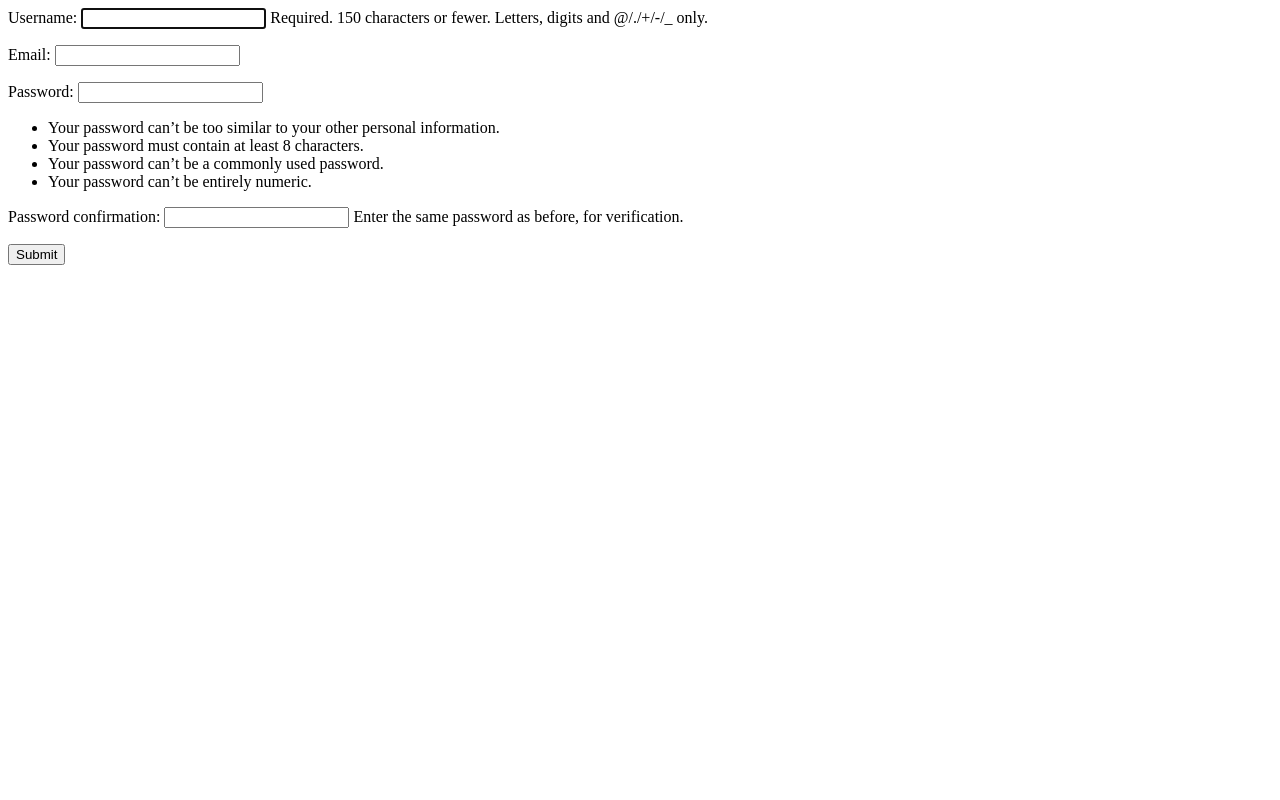
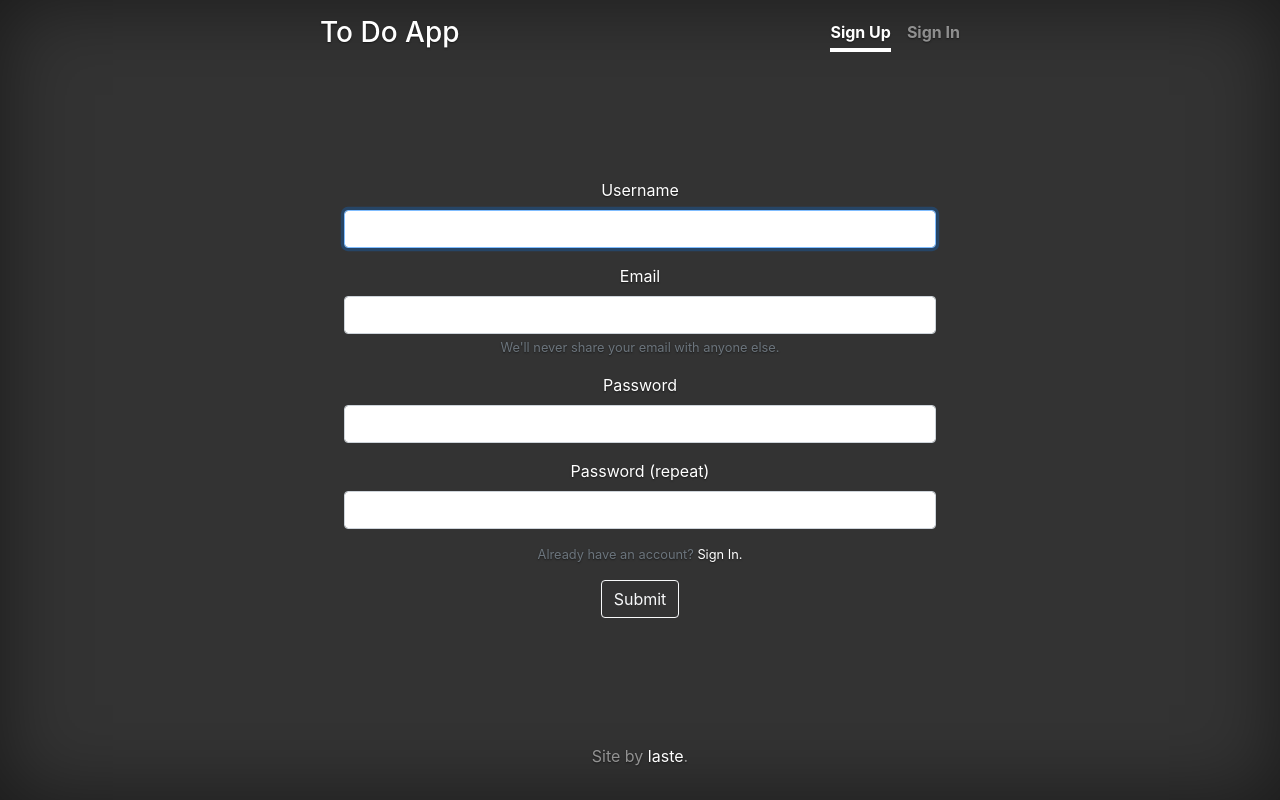
Before and after one commit to LasteExile/to_do_app, a Django app: page /accounts/signup in a window 1280 px wide. Run offline with Django 3.2, Linux system fonts and the light colour scheme; some libraries are stand-ins or nearby versions.

Commit message:
Finished login and signup pages

```diff
--- a/templates/registration/signup.html
+++ b/templates/registration/signup.html
@@ -1,5 +1,41 @@
-<form method="POST" action="{% url 'signup' %}">
-    {% csrf_token %}
-    {{ form.as_p }}
-    <input type="submit"/>
-</form>
+{% extends 'base.html' %}
+{% load widget_tweaks %}
+
+{% block nav_content %}
+    <a class="nav-link active" href="#">Sign Up</a>
+    <a class="nav-link" href="{% url 'login' %}">Sign In</a>
+{% endblock %}
+
+{% block main_content %}
+    <form method="post" action="{% url 'signup' %}">
+        {% csrf_token %}
+
+        <div class="form-group">
+            {{ form.username.errors }}
+            <label for="{{ form.username.id_for_label }}">Username</label>
+            {{ form.username|add_class:'form-control' }}
+        </div>
+        <div class="form-group">
+            {{ form.email.errors }}
+            <label for="{{ form.email.id_for_label }}">Email</label>
+            {{ form.email|add_class:'form-control' }}
+            <small id="emailHelp" class="form-text text-muted">We'll never share your email with anyone else.</small>
+        </div>
+        <div class="form-group">
+            {{ form.password1.errors }}
+            <label for="{{ form.password1.id_for_label }}">Password</label>
+            {{ form.password1|add_class:'form-control' }}
+        </div>
+        <div class="form-group">
+            {{ form.password2.errors }}
+            <label for="{{ form.password2.id_for_label }}">Password (repeat)</label>
+            {{ form.password2|add_class:'form-control' }}
+        </div>
+        {% if from.errors %}
+            {{ from.errors }}
+        {% endif %}
+        <small id="emailHelp" class="form-text text-muted mb-3">Already have an account? <a href="{% url 'login' %}">Sign In.</a></small>
+        <button type="submit" class="btn btn-outline-light">Submit</button>
+
+    </form>
+{% endblock %}
```
Also changed, not shown: templates/registration/login.html (+7 -5 lines).
